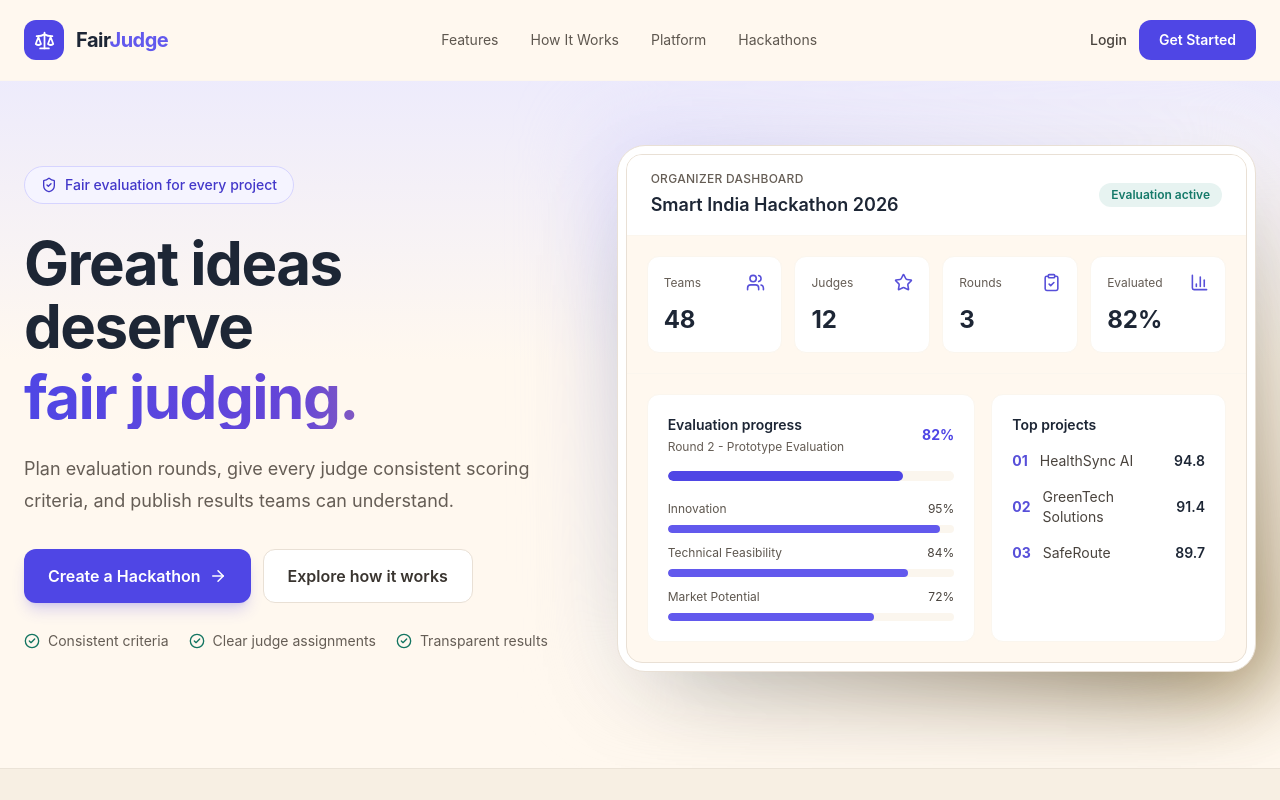
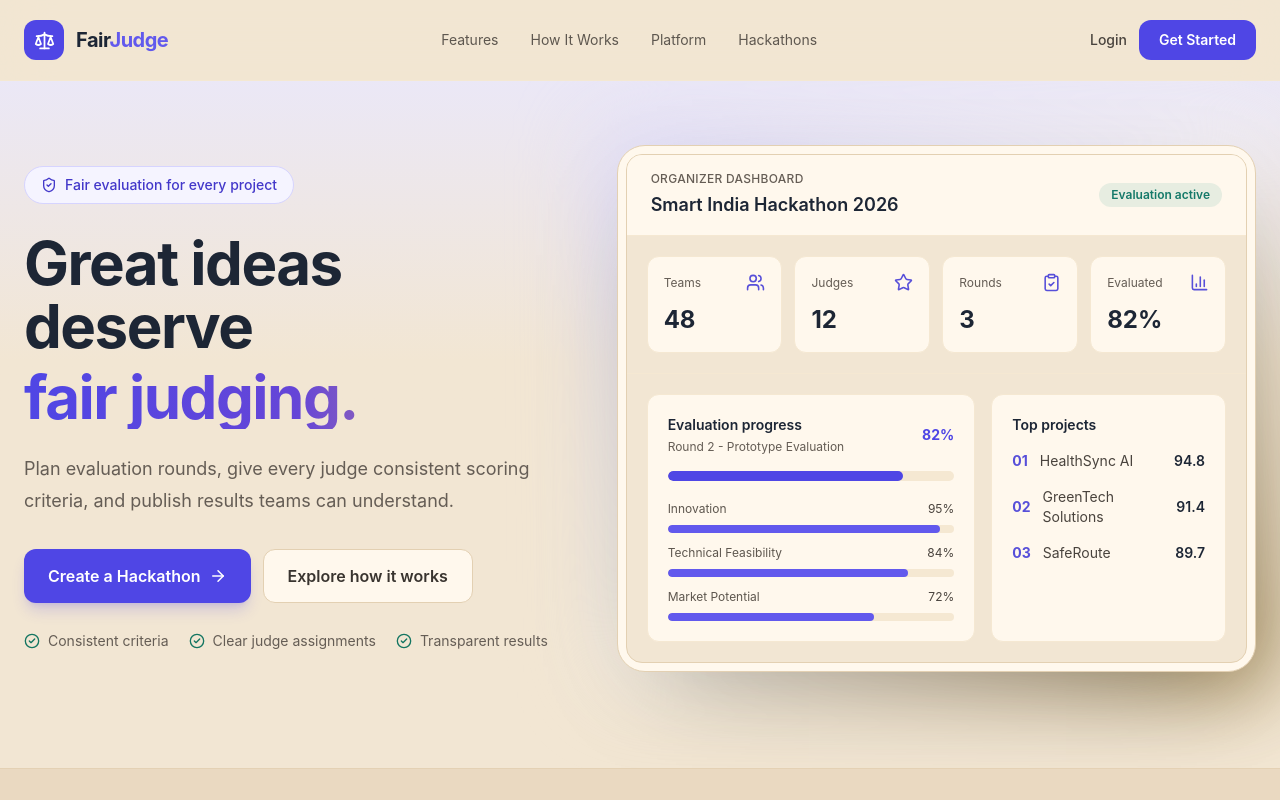
Before and after one commit to uddinarsh8/fairjudge, a Next.js app in the folder frontend/: page / in a window 1280 px wide. Shown: the top 800 px of the page. Built offline with nearby package versions, Linux system fonts and the light colour scheme; no server answers.

Commit message:
Warm FairJudge surfaces to match theme

```diff
--- a/frontend/app/globals.css
+++ b/frontend/app/globals.css
@@ -2,10 +2,10 @@
 
 /* Warm Championship: warm paper surfaces, indigo actions, coral and gold accents. */
 @theme {
-  --color-slate-950: #FFF8EF;
-  --color-slate-900: #FFFFFF;
-  --color-slate-800: #FBF6EE;
-  --color-slate-700: #E9E0D5;
+  --color-slate-950: #F2E6D3;
+  --color-slate-900: #FFF8ED;
+  --color-slate-800: #F5E8D2;
+  --color-slate-700: #E3D0B2;
   --color-slate-600: #72675B;
   --color-slate-500: #655D55;
   --color-slate-400: #5E574F;
@@ -15,9 +15,9 @@
   --color-slate-50: #1D1916;
 
   --color-gray-950: #1D2635;
-  --color-gray-900: #FFFFFF;
-  --color-gray-800: #FBF6EE;
-  --color-gray-700: #E9E0D5;
+  --color-gray-900: #FFF8ED;
+  --color-gray-800: #F5E8D2;
+  --color-gray-700: #E3D0B2;
   --color-gray-600: #72675B;
   --color-gray-500: #655D55;
   --color-gray-400: #5E574F;
@@ -88,12 +88,12 @@
 
 :root {
   color-scheme: light;
-  --fj-canvas: #FFF8EF;
-  --fj-surface: #FFFFFF;
-  --fj-subtle: #FCF5EA;
+  --fj-canvas: #F2E6D3;
+  --fj-surface: #FFF8ED;
+  --fj-subtle: #F5E8D2;
   --fj-ink: #1D2635;
   --fj-muted: #635C56;
-  --fj-border: #E9E0D5;
+  --fj-border: #E3D0B2;
   --fj-primary: #4F46E5;
   --fj-coral: #F1735F;
   --fj-gold: #E5AD3D;
@@ -155,7 +155,7 @@ body {
 [class~="hover:bg-white/5"]:hover,
 [class~="hover:bg-white/[0.05]"]:hover,
 [class~="hover:bg-white/[0.04]"]:hover {
-  background-color: #F7EFE3;
+  background-color: #EBDCC7;
 }
 
 /* Use ink on light surfaces even where legacy pages requested white or pale text. */
@@ -218,3 +218,7 @@ textarea::placeholder {
 [class~="bg-red-500"] {
   color: #FFFFFF;
 }
+
+[class~="bg-white"] {
+  background-color: var(--fj-surface);
+}
--- a/frontend/app/page.tsx
+++ b/frontend/app/page.tsx
@@ -292,7 +292,7 @@ export default function HomePage() {
 
       <section
         id="features"
-        className="border-y border-slate-700/80 bg-[#F7EFE3] px-6 py-24"
+        className="border-y border-slate-700/80 bg-[#EAD9C1] px-6 py-24"
       >
 
         <div className="mx-auto max-w-7xl">
@@ -419,7 +419,7 @@ export default function HomePage() {
 
       <section
         id="roles"
-        className="bg-[#F7EFE3] px-6 py-28"
+        className="bg-[#EAD9C1] px-6 py-28"
       >
 
         <div className="mx-auto max-w-7xl">
@@ -486,7 +486,7 @@ export default function HomePage() {
 
       <section className="px-6 py-28">
 
-        <div className="mx-auto max-w-5xl rounded-3xl border border-blue-200 bg-gradient-to-br from-blue-100 via-white to-amber-100 p-10 text-center md:p-16">
+        <div className="mx-auto max-w-5xl rounded-3xl border border-blue-200 bg-gradient-to-br from-blue-100 via-amber-50 to-amber-100 p-10 text-center md:p-16">
 
           <h2 className="text-4xl font-bold md:text-5xl">
             Ready to Make Evaluation Fair?
```
